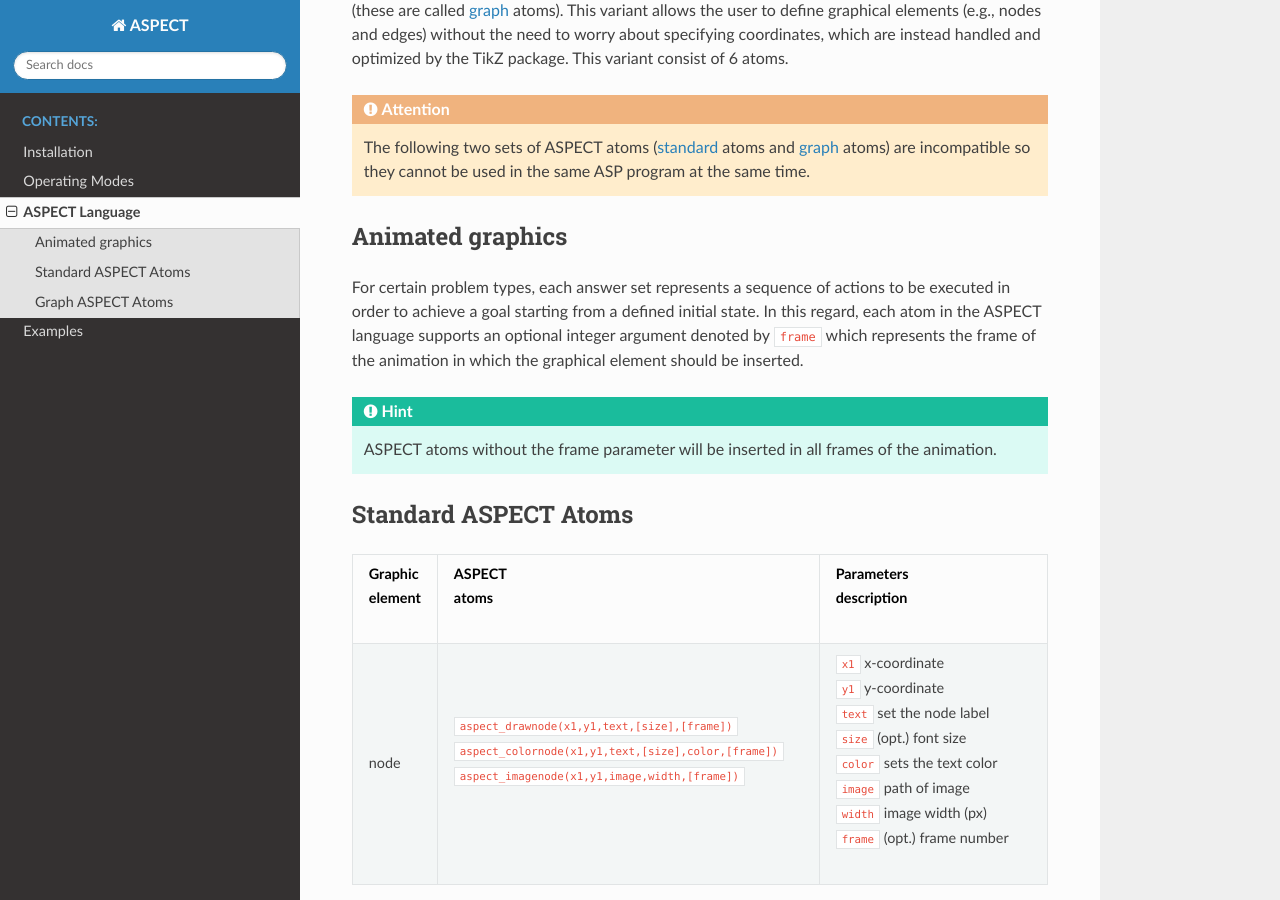
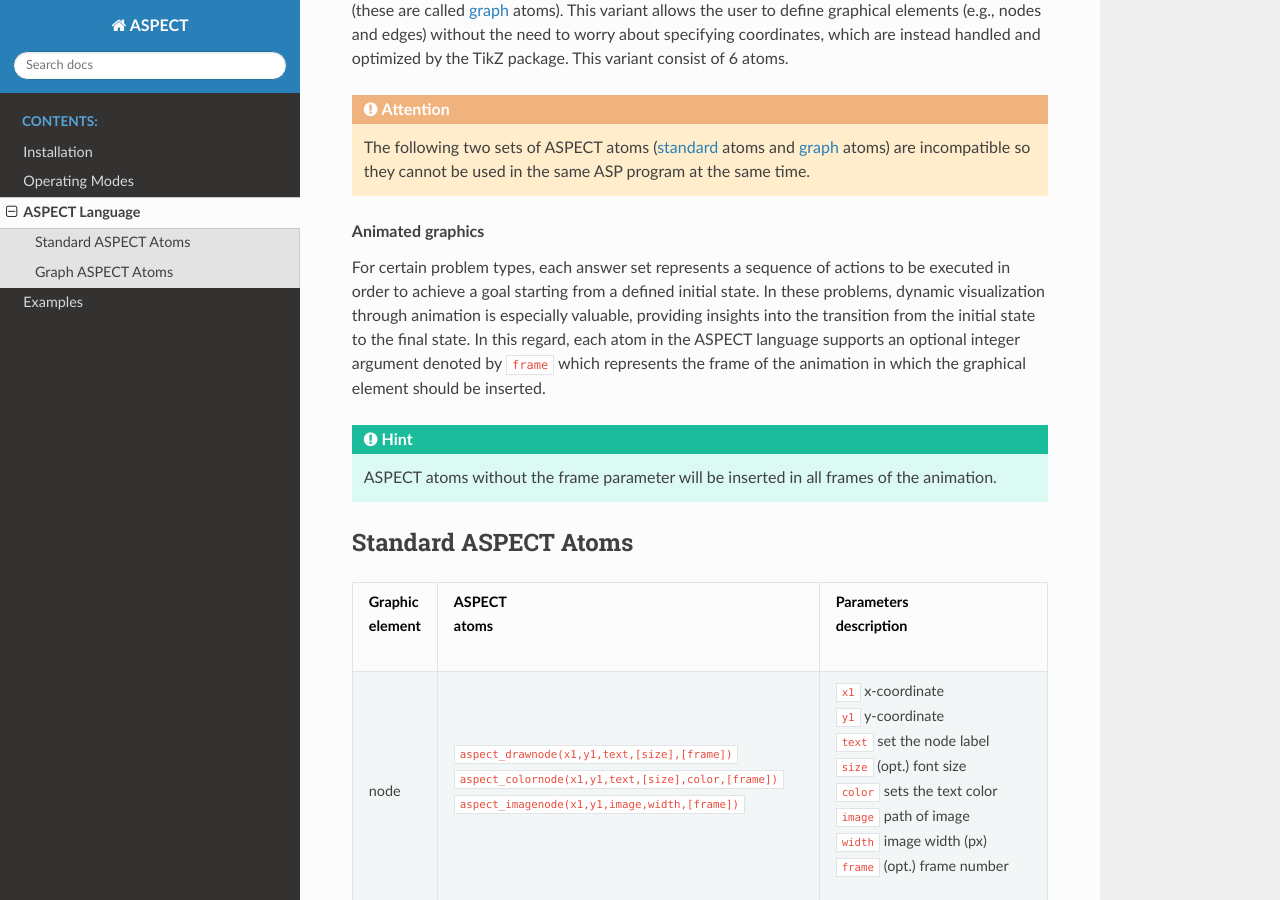
Before and after one commit to abertagnon/aspect, a Sphinx documentation site: the page built from docs/options/language.rst, in a window 1280 px wide and 900 px high, scrolled down 377 px. Built offline with Sphinx 7.4.7 and the Read the Docs theme 2.0.0, drawn with Linux system fonts in a browser that asks for light colours.

Commit message:
fixed docs

```diff
--- a/docs/index.rst
+++ b/docs/index.rst
@@ -9,9 +9,6 @@ Welcome to ASPECT's documentation!
 **ASPECT: Answer Set rePresentation as vEctor graphiCs in laTex**
 
 An intuitive and declarative way to graphically represent answer sets in LaTeX
-
-.. note::
-   Documentation is being updated; some sections may be missing or incomplete.
 
 .. warning::
    This documentation applies only to version ``0.1.3`` or later of the ASPECT interpreter;
--- a/docs/options/language.rst
+++ b/docs/options/language.rst
@@ -16,13 +16,14 @@ which are instead handled and optimized by the TikZ package. This variant consis
   so they cannot be used in the same ASP program at the same time.
 
 
-Animated graphics
--------------------------------
-For certain problem types, each answer set represents a sequence of actions to be executed in order to achieve a goal starting from a defined initial state.
-In this regard, each atom in the ASPECT language supports an optional integer argument denoted by ``frame`` which represents the frame of the animation in which the graphical element should be inserted.
+.. topic:: Animated graphics
 
-.. hint::
-   ASPECT atoms without the frame parameter will be inserted in all frames of the animation.
+  For certain problem types, each answer set represents a sequence of actions to be executed in order to achieve a goal starting from a defined initial state.
+  In these problems, dynamic visualization through animation is especially valuable, providing insights into the transition from the initial state to the final state.
+  In this regard, each atom in the ASPECT language supports an optional integer argument denoted by ``frame`` which represents the frame of the animation in which the graphical element should be inserted.
+
+  .. hint::
+    ASPECT atoms without the frame parameter will be inserted in all frames of the animation.
 
 
 .. _standardModeAtoms:
```
Also changed, not shown: docs/_static/images/hanoi.gif (added), docs/options/modes.rst (line endings or trailing spaces).
